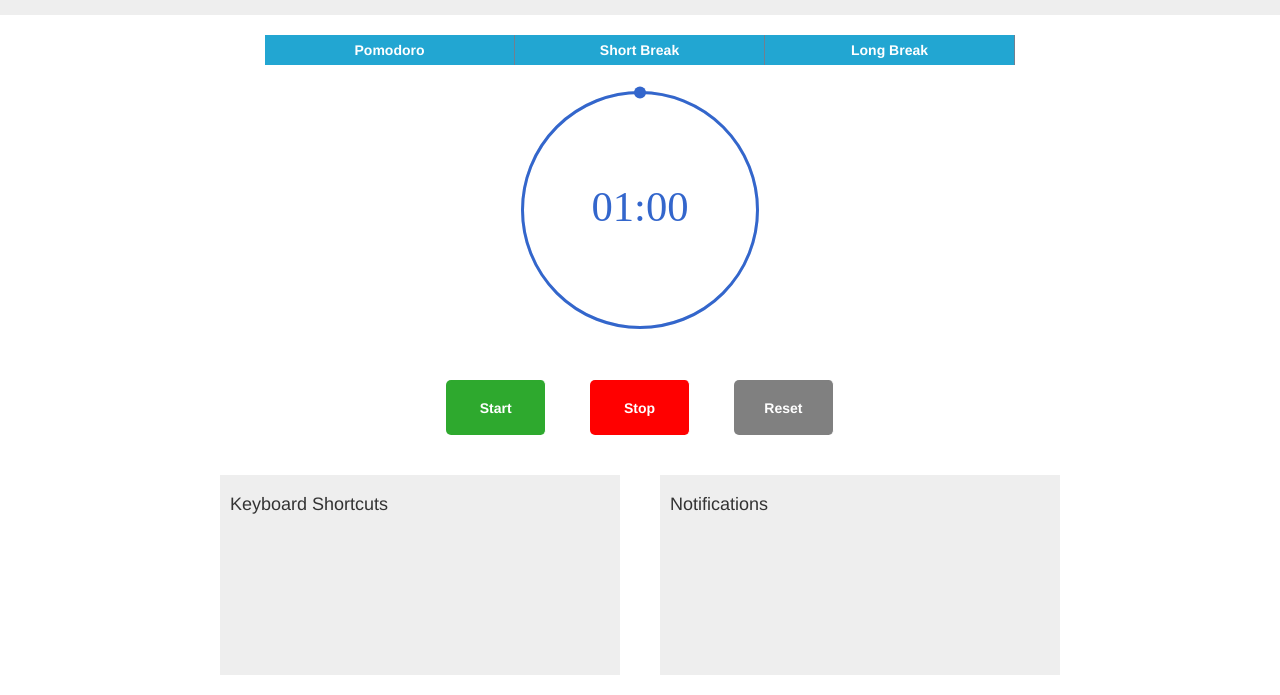
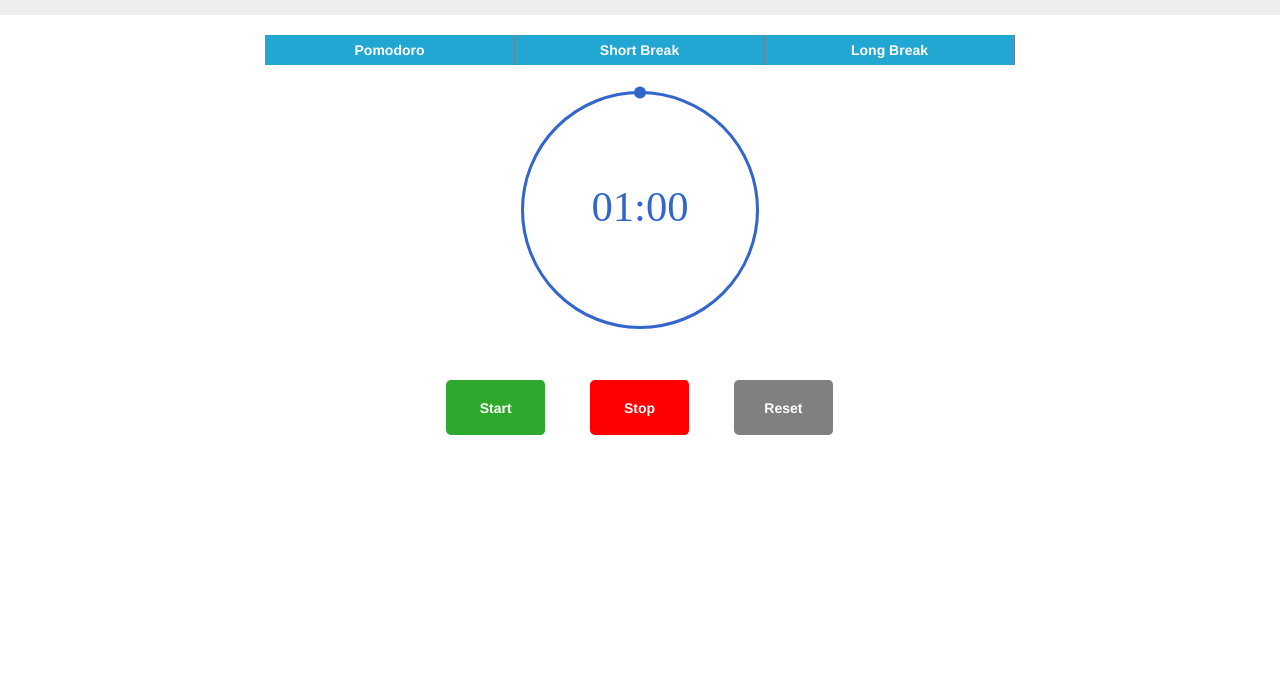
Before and after one commit to kunalgupta05/Pomodoro_Timer, a website: page index.html in a window 1280 px wide. Shown: the part 105-800 px from the top of the page. Drawn offline with Linux system fonts and the light colour scheme.

Commit message:
Removed shortcuts and notifications section

```diff
--- a/index.html
+++ b/index.html
@@ -33,14 +33,6 @@
 			<button type="button" id="startButton">Start</button>
 			<button type="button" id="stopButton">Stop</button>
 			<button type="button" id="resetButton">Reset</button>
-		</div>
-		<div class="shortcuts_notifications_container">
-			<div class="keyboard_shortcuts">
-				<h4>Keyboard Shortcuts</h4>
-			</div>
-			<div class="desktop_notifications">
-				<h4>Notifications</h4>
-			</div>
 		</div>
 	</div>
 
--- a/scss/styles.scss
+++ b/scss/styles.scss
@@ -65,25 +65,6 @@
             }
         }
     }
-    .shortcuts_notifications_container{
-        display: flex;
-        justify-content: space-around;
-        .keyboard_shortcuts{
-            background-color: $shortcut-notifications-container-color;
-            height: $shortcut-notifications-container-height;
-            width: $shortcut-notifications-container-width;
-            margin:20px;
-            padding: 10px;
-        }
-
-        .desktop_notifications{
-            background-color: $shortcut-notifications-container-color;
-            height: $shortcut-notifications-container-height;
-            width: $shortcut-notifications-container-width;
-            margin: 20px;
-            padding: 10px;
-        }
-    }
 }
 
 // Modal Styles
--- a/scss/variables.scss
+++ b/scss/variables.scss
@@ -10,7 +10,3 @@
 $timer-buttons-borderColor:slategray;
 
 $start-button-color:#2ea92e;
-
-$shortcut-notifications-container-color:$header-bgColor;
-$shortcut-notifications-container-height:200px;
-$shortcut-notifications-container-width:400px;
```
Also changed, not shown: css/styles.css.
